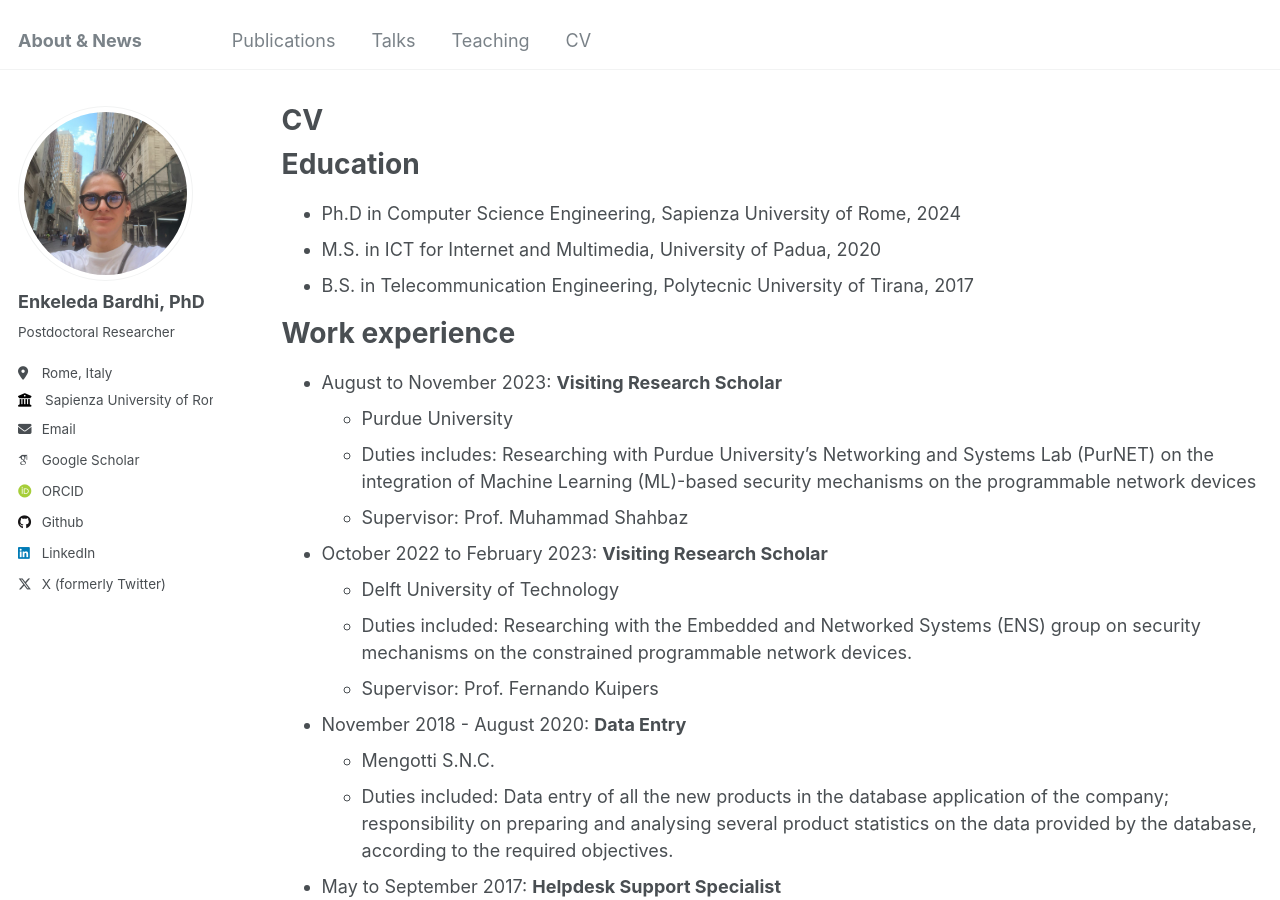
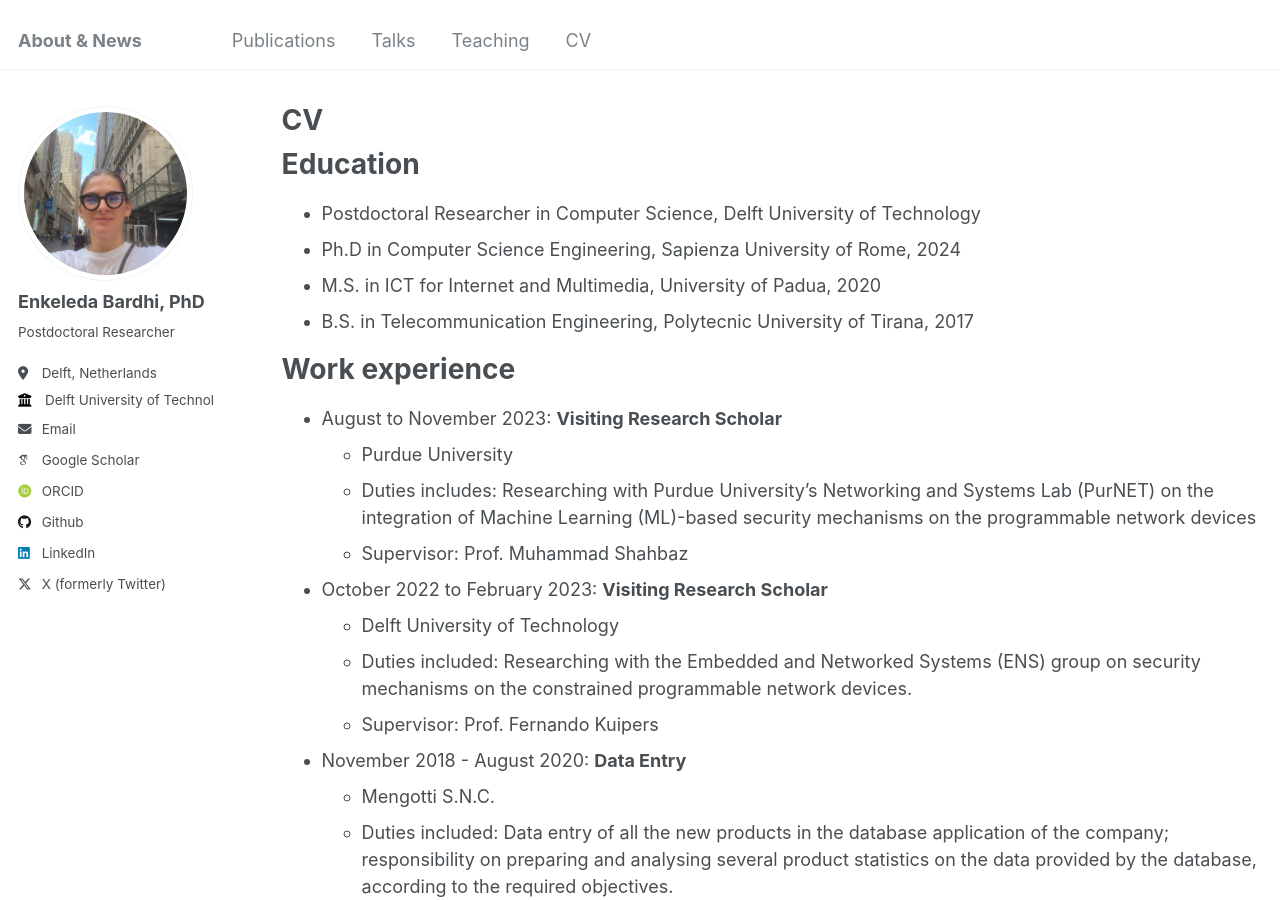
Before and after one commit to bardhienkeleda/bardhi-enkeleda, a Jekyll site: the page built from _pages/cv.md, in a window 1280 px wide and 900 px high. Built offline with Jekyll 4.4.1, drawn with Linux system fonts in a browser that asks for light colours; some web fonts are replaced.

Commit message:
affiliation changes

```diff
--- a/_config.yml
+++ b/_config.yml
@@ -25,8 +25,8 @@ author:
   name             : "Enkeleda Bardhi, PhD"
   pronouns         : # example: "she/her"
   bio              : "Postdoctoral Researcher"
-  location         : "Rome, Italy"
-  employer         : "Sapienza University of Rome"
+  location         : "Delft, Netherlands"
+  employer         : "Delft University of Technology"
   uri              : # URL
   email            : "EBardhi1@tudelft.nl"
 
--- a/_pages/cv.md
+++ b/_pages/cv.md
@@ -11,6 +11,7 @@ redirect_from:
 
 Education
 ======
+* Postdoctoral Researcher in Computer Science, Delft University of Technology
 * Ph.D in Computer Science Engineering, Sapienza University of Rome, 2024
 * M.S. in ICT for Internet and Multimedia, University of Padua, 2020
 * B.S. in Telecommunication Engineering, Polytecnic University of Tirana, 2017
```
